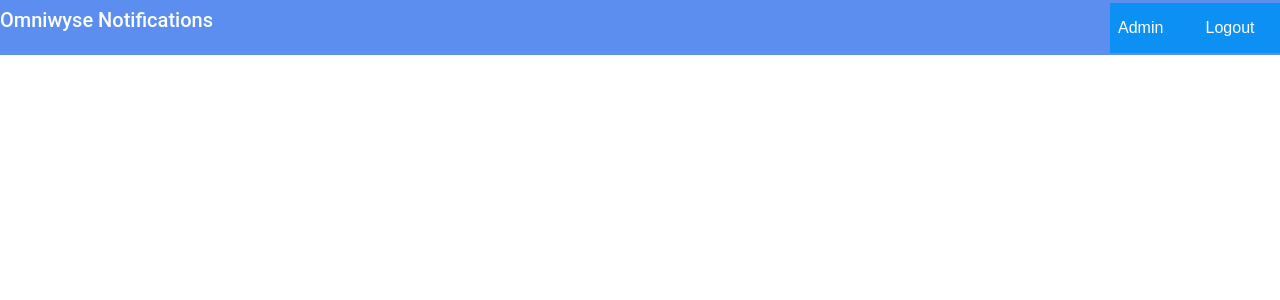
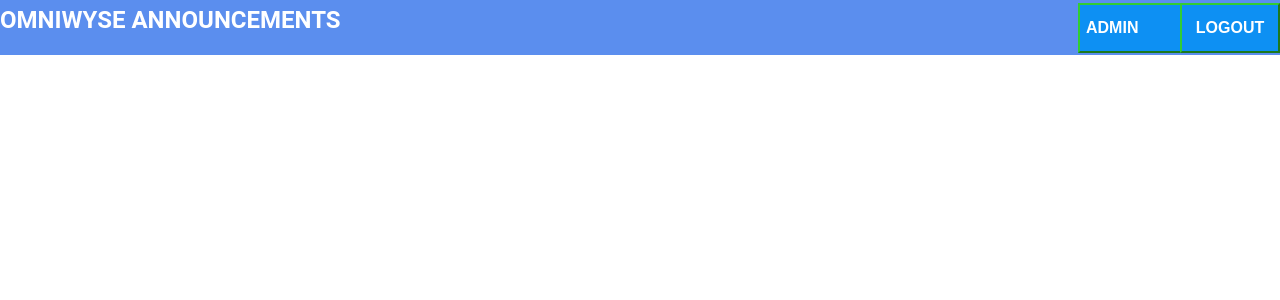
Before and after one commit to NagamaniKambam/Omniwyse-Project-FrontEnd, an Angular app: page /admin in a window 1280 px wide. Shown: the top 300 px of the page. Built offline with nearby package versions, Linux system fonts and the light colour scheme; sample sign-in values are in the browser's storage.

Commit message:
file path error rectified

```diff
--- a/src/app/admin/admin.component.css
+++ b/src/app/admin/admin.component.css
@@ -1,7 +1,7 @@
 
 button{
     background: rgb(13, 144, 243);
-    border-color: transparent;
+    border-color:limegreen;
     color: #fff;
     position: absolute;
     right: 0;
@@ -23,7 +23,7 @@ button{
     font-weight: 300;
   }
   .span1{
-    padding-right: 10em;
-    position: left;
+    padding-right: 12em;
+    position: absolute;
     font-size: medium;
   }
--- a/src/app/admin/admin.component.html
+++ b/src/app/admin/admin.component.html
@@ -1,10 +1,10 @@
 
 <div class="toolbar" role="banner">
 
-    <h2> <span>Omniwyse Notifications</span></h2>
+    <h1><b> <span>OMNIWYSE ANNOUNCEMENTS</span></b></h1>
 
- <button class="span1" (click)="admin()">Admin</button>
- <button (click)="logout()">Logout</button>
+ <button class="span1" (click)="admin()"><b>ADMIN</b></button>&nbsp;&nbsp;
+ <button (click)="logout()"><b>LOGOUT</b></button>
 
  </div>
 
--- a/src/app/create-notification/create-notification.component.css
+++ b/src/app/create-notification/create-notification.component.css
@@ -1,8 +1,13 @@
 
-button{
+#logout{
     background: rgb(13, 144, 243);
-    border-color: transparent;
+    border-color:green;
     color: #fff;
+    position: absolute;
+    right: 0;
+    cursor: pointer;
+    width: 100px;
+     height: 50px ;
      font-size: medium;
 }
 .toolbar {
--- a/src/app/create-notification/create-notification.component.html
+++ b/src/app/create-notification/create-notification.component.html
@@ -1,12 +1,14 @@
 <div class="toolbar" role="banner">
 
-    <h2> <span>Omniwyse Notifications</span></h2>
+    <h1><b> <span>OMNIWYSE ANNOUNCEMENTS</span></b></h1>
 
-    <button class="span1"  (click)="logout()">Logout</button>
+    <button id="logout" class="span1"  (click)="logout()"><b>Logout</b></button>
 
  </div>
    <hr><hr><hr><hr><hr><hr>
    <button class="back" (click)="Back()">Back</button>
+
+   <h1><b> <span style="height: 40px;width:100px;margin:0 40%;position:relative;left:-50px;">Create Announcement</span></b></h1>
   <form   [formGroup] = "notificationForm">
 
 <div class="form1" style="background-image: url('./images/2.png');">
@@ -33,9 +35,7 @@
         <option>javascriptTeam</option>
     </select>
 
-  <!--  <p> <input type="submit"  (click)="PreviousNotifications()" value="Previous notifications"  size="50" style="height: 60px;"></p>
-
-   <p><label for="Sheduled Time/Date">Sheduled Time/Date:</label></p>
+ <!--  <p><label for="Sheduled Time/Date">Sheduled Time/Date:</label></p>
     <p><input type="datetime-local" id="Sheduled Time/Date" name="Sheduled Time/Date" size="60"  required></p> -->
     <br>
     <br>
--- a/src/app/create-notification/create-notification.component.ts
+++ b/src/app/create-notification/create-notification.component.ts
@@ -49,7 +49,10 @@ export class CreateNotificationComponent implements OnInit {
   }
   postAnnouncement(){
     const fd = new FormData();
-    fd.append('image',this.selectedFile,this.selectedFile.name);
+    if(this.selectedFile != null){
+      fd.append('image',this.selectedFile,this.selectedFile.name);
+    }
+
     fd.append('title',this.notificationForm.get('title').value);
     fd.append('description',this.notificationForm.get('description').value);
     fd.append('details',this.notificationForm.get('details').value);
@@ -60,7 +63,9 @@ export class CreateNotificationComponent implements OnInit {
       console.log('Post Announcement Called');
       console.log(this.notificationForm.value);
       this.authService.postAnnouncement(fd).subscribe( result =>{
+
         console.log(result);
+        alert("Message Sent Succesfully");
       },(error:any)=>alert("Error in sending Annnouncement"))
     }
   }
--- a/src/app/login/login.component.html
+++ b/src/app/login/login.component.html
@@ -1,6 +1,6 @@
 <div class="toolbar" role="banner">
 
-  <h1> <span>Omniwyse Announcements</span></h1>
+  <h1><b> <span>OMNIWYSE ANNOUNCEMENTS</span></b></h1>
 
  </div>
 <div fxLayoutAlign = "center center" fxFlexFill class = "main-div">
```
